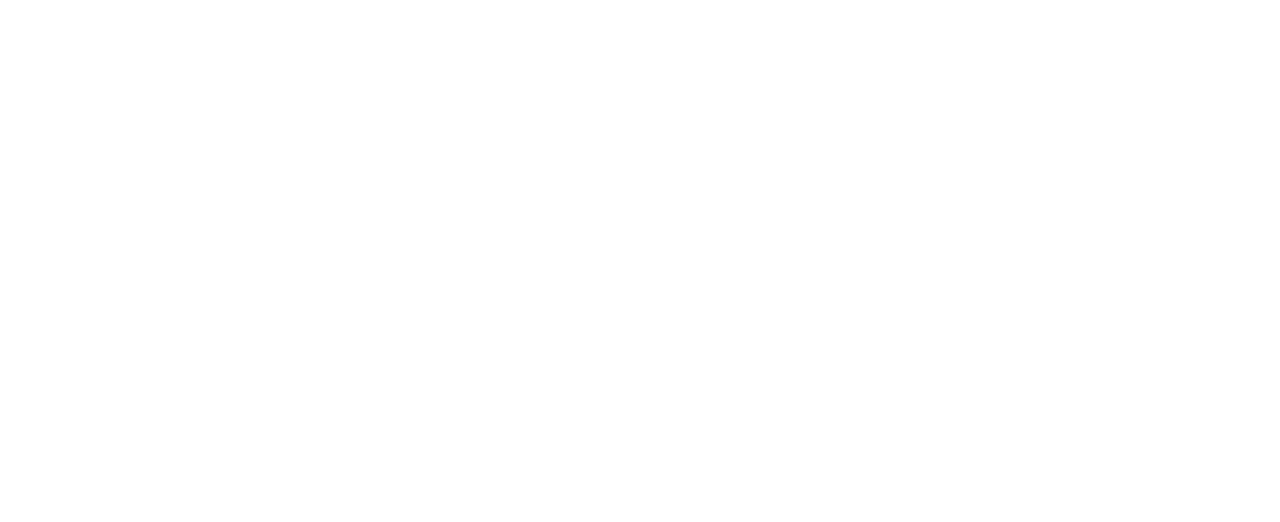
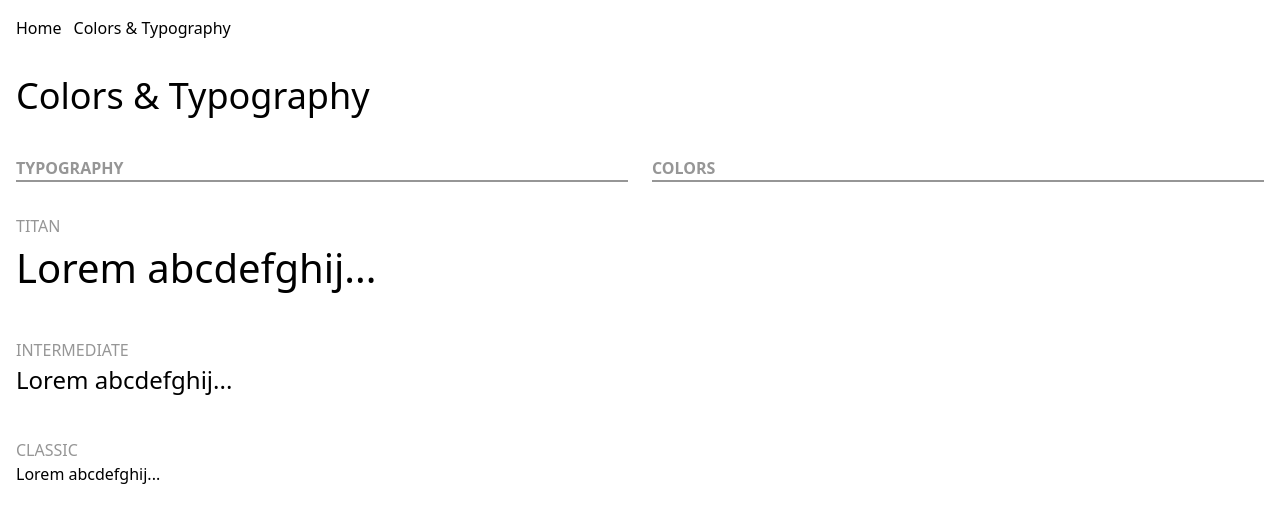
Before and after one commit to Michele-S2001/nuxt-test-project, a Nuxt app: page /style-demo in a window 1280 px wide. Before the commit this address had no page. Shown: the top 522 px of the page. Built offline with nearby package versions, Linux system fonts and the light colour scheme.

Commit message:
Add - Typography part in the  style-demo page

```diff
--- /dev/null
+++ b/components/TypographySample.vue
@@ -0,0 +1,45 @@
+<script setup lang="ts">
+import type { PropType } from 'vue';
+
+const props = defineProps({
+  size: {
+    type: String as PropType<'s' | 'm' | 'b'>,
+    default: 'm'
+  }
+})
+
+const fontSizeDetails = computed(() => {
+  switch(props.size) {
+    case 'b':
+      return {
+        label: 'titan',
+        styleClass: 'text-titan'
+      }
+    case 'm':
+      return {
+        label: 'intermediate',
+        styleClass: 'text-intermediate'
+      }
+    case 's':
+      return {
+        label: 'classic',
+        styleClass: 'text-classic'
+      }
+    default:
+      return {
+        label: 'intermediate',
+        styleClass: 'text-intermediate'
+      }
+  }
+})
+
+</script>
+
+<template>
+
+  <div class="mb-10">
+    <span class="block uppercase text-mistGray">{{ fontSizeDetails.label }}</span>
+    <p :class="fontSizeDetails.styleClass" >Lorem abcdefghij...</p>
+  </div>
+
+</template>
--- /dev/null
+++ b/pages/style-demo/index.vue
@@ -0,0 +1,32 @@
+
+<template>
+  <header>
+    <div class="container">
+      <Navbar />
+    </div>
+  </header>
+
+  <section class="pt-5">
+    <div class="container">
+      <h1 class="text-4xl mb-10">Colors & Typography</h1>
+      <div class="grid grid-cols-1 sm:grid-cols-2 gap-6">
+        <!-- TYPOGRAPHY -->
+        <article>
+          <header class="mb-8">
+            <Subheading>Typography</Subheading>
+          </header>
+          <TypographySample size="b" />
+          <TypographySample size="m" />
+          <TypographySample size="s" />
+        </article>
+        <!-- COLORS -->
+        <article>
+          <header class="mb-5">
+            <Subheading>Colors</Subheading>
+          </header>
+        </article>
+      </div>
+    </div>
+  </section>
+
+</template>
```
